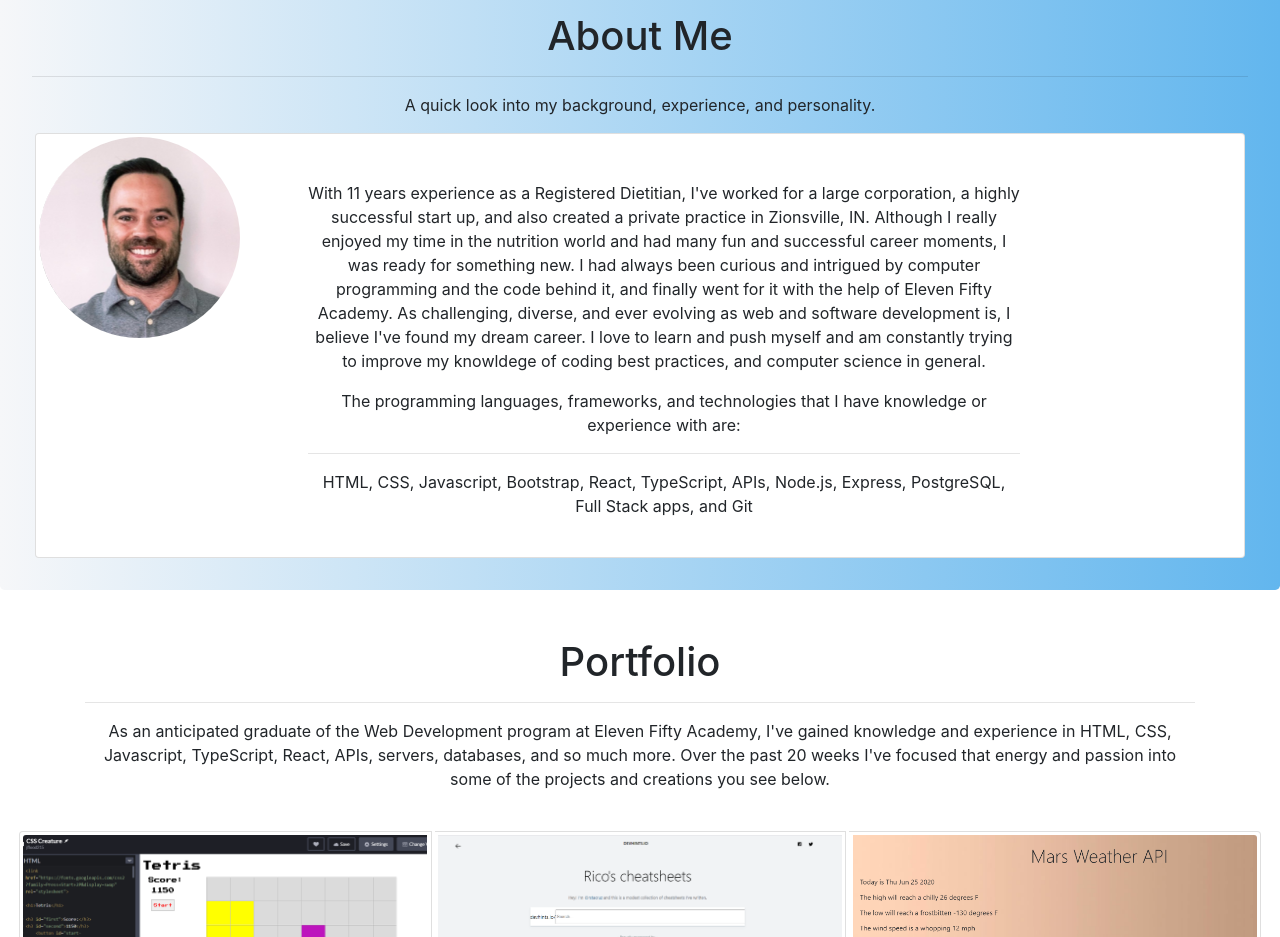
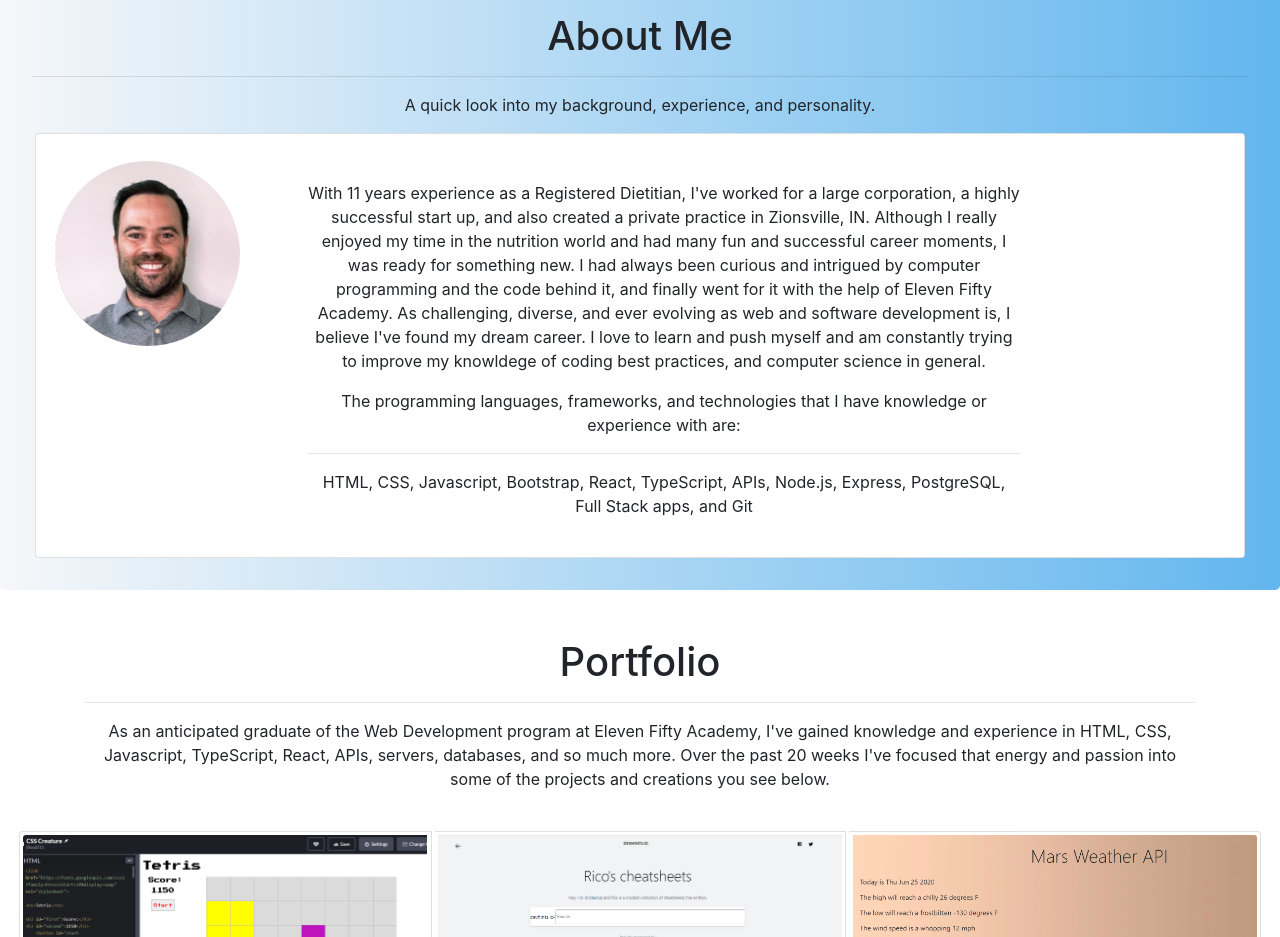
Before and after one commit to jflood215/Portfolio, a plain HTML site: page index.html in a window 1280 px wide. Shown: the part 840-1777 px from the top of the page. Drawn offline with nearby package versions, Linux system fonts and the light colour scheme.

Commit message:
centered pic of myself

```diff
--- a/index.html
+++ b/index.html
@@ -98,7 +98,7 @@
 
     <div class="card mb-3" >
       <div class="row no-gutters">
-        <div class="col-md-2">
+        <div class="col-md-2 pl-3 pt-4">
           <img src="assets/IMG_5734.png" class="card-img" alt="A picture of me" style="border-radius: 50%">
         </div>
         <div class="col-md-8 pl-5 pt-4">
```
